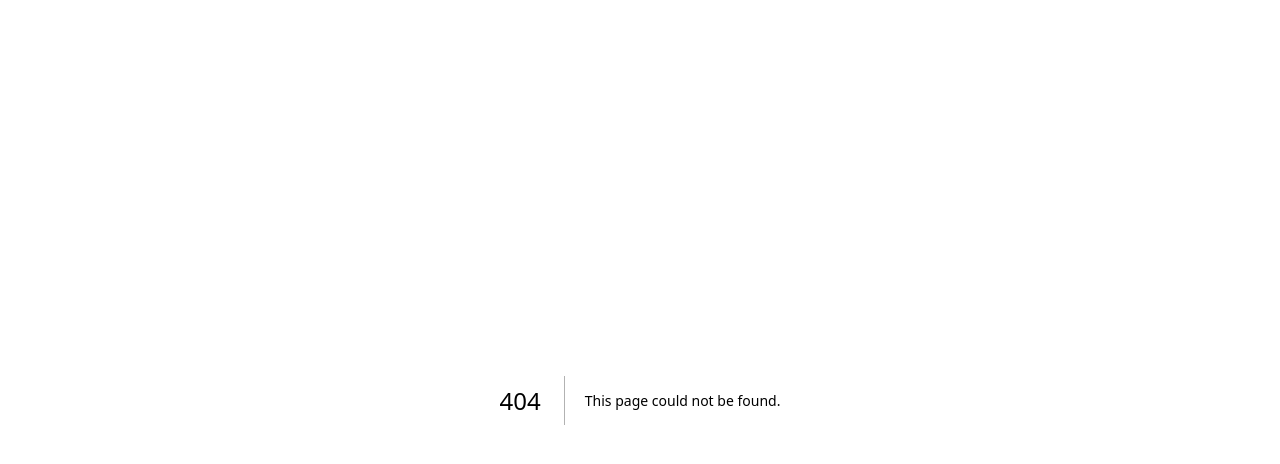
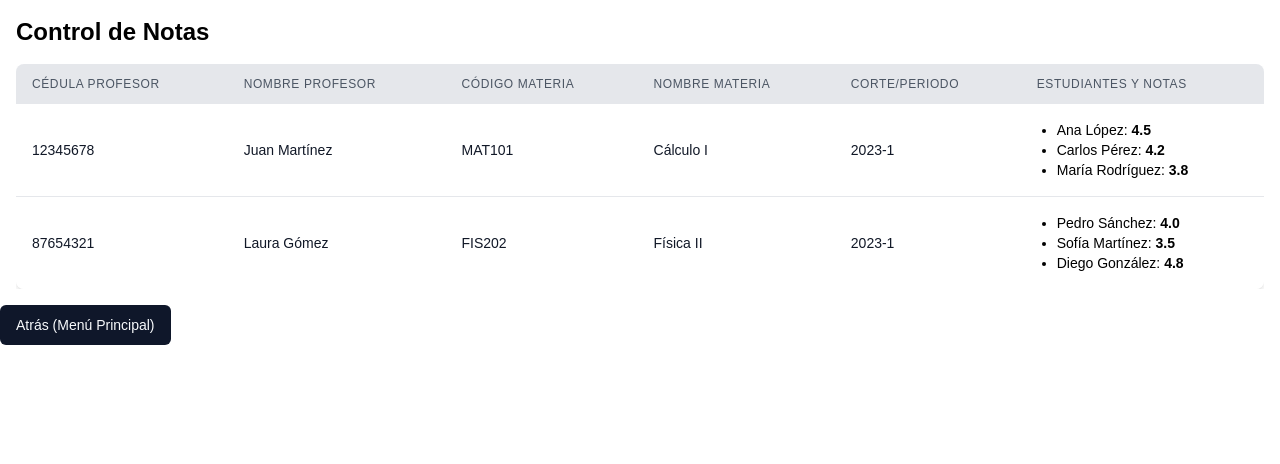
Before and after one commit to claurodz22/admin-postgraduate, a Next.js app: page /grades in a window 1280 px wide. Before the commit this address had no page. Shown: the top 464 px of the page. Built offline with nearby package versions, Linux system fonts and the light colour scheme.

Commit message:
10mo-avance

```diff
--- /dev/null
+++ b/src/app/components/control-notas.jsx
@@ -0,0 +1,96 @@
+'use client'
+
+import React, { useState, useEffect } from 'react'
+import { Button } from "@/components/ui/button"
+import { Input } from "@/components/ui/input"
+import { Label } from "@/components/ui/label"
+import Image from 'next/image'
+import { Card, CardHeader, CardTitle, CardDescription, CardContent } from "@/components/ui/card"
+import Link from 'next/link'
+
+
+const NotasEstudiantes = ({ estudiantes }) => (
+  <ul className="list-disc pl-5">
+    {estudiantes.map((estudiante, index) => (
+      <li key={index} className="text-sm">
+        {estudiante.nombre}: <span className="font-semibold">{estudiante.nota.toFixed(1)}</span>
+      </li>
+    ))}
+  </ul>
+)
+
+export default function ControlNotas() {
+  const [datos, setDatos] = useState([])
+
+  useEffect(() => {
+    // Simulación de carga de datos
+    const datosMock = [
+      {
+        cedulaProfesor: '12345678',
+        nombreProfesor: 'Juan Martínez',
+        codigoMateria: 'MAT101',
+        nombreMateria: 'Cálculo I',
+        corte: '2023-1',
+        estudiantes: [
+          { nombre: 'Ana López', nota: 4.5 },
+          { nombre: 'Carlos Pérez', nota: 4.2 },
+          { nombre: 'María Rodríguez', nota: 3.8 },
+        ],
+      },
+      {
+        cedulaProfesor: '87654321',
+        nombreProfesor: 'Laura Gómez',
+        codigoMateria: 'FIS202',
+        nombreMateria: 'Física II',
+        corte: '2023-1',
+        estudiantes: [
+          { nombre: 'Pedro Sánchez', nota: 4.0 },
+          { nombre: 'Sofía Martínez', nota: 3.5 },
+          { nombre: 'Diego González', nota: 4.8 },
+        ],
+      },
+    ]
+    setDatos(datosMock)
+  }, [])
+
+  return (
+    <><div className="container mx-auto p-4">
+          <h1 className="text-2xl font-bold mb-4">Control de Notas</h1>
+          <div className="overflow-x-auto">
+              <table className="min-w-full bg-white shadow-md rounded-lg overflow-hidden">
+                  <thead className="bg-gray-200">
+                      <tr>
+                          <th className="px-4 py-3 text-left text-xs font-medium text-gray-600 uppercase tracking-wider">Cédula Profesor</th>
+                          <th className="px-4 py-3 text-left text-xs font-medium text-gray-600 uppercase tracking-wider">Nombre Profesor</th>
+                          <th className="px-4 py-3 text-left text-xs font-medium text-gray-600 uppercase tracking-wider">Código Materia</th>
+                          <th className="px-4 py-3 text-left text-xs font-medium text-gray-600 uppercase tracking-wider">Nombre Materia</th>
+                          <th className="px-4 py-3 text-left text-xs font-medium text-gray-600 uppercase tracking-wider">Corte/Periodo</th>
+                          <th className="px-4 py-3 text-left text-xs font-medium text-gray-600 uppercase tracking-wider">Estudiantes y Notas</th>
+                      </tr>
+                  </thead>
+                  <tbody className="bg-white divide-y divide-gray-200">
+                      {datos.map((item, index) => (
+                          <tr key={index} className="hover:bg-gray-50">
+                              <td className="px-4 py-4 whitespace-nowrap text-sm text-gray-900">{item.cedulaProfesor}</td>
+                              <td className="px-4 py-4 whitespace-nowrap text-sm text-gray-900">{item.nombreProfesor}</td>
+                              <td className="px-4 py-4 whitespace-nowrap text-sm text-gray-900">{item.codigoMateria}</td>
+                              <td className="px-4 py-4 whitespace-nowrap text-sm text-gray-900">{item.nombreMateria}</td>
+                              <td className="px-4 py-4 whitespace-nowrap text-sm text-gray-900">{item.corte}</td>
+                              <td className="px-4 py-4">
+                                  <NotasEstudiantes estudiantes={item.estudiantes} />
+                              </td>
+                          </tr>
+                      ))}
+                  </tbody>
+              </table>
+          </div>
+          {datos.length === 0 && (
+              <p className="text-center py-4 text-gray-500">No hay datos para mostrar.</p>
+          )}
+      </div><div className="flex items-center space-x-8">
+              <Button asChild>
+                  <Link href="/home">Atrás (Menú Principal)</Link>
+              </Button>
+          </div></>
+  )
+}
--- a/src/app/components/login-form.jsx
+++ b/src/app/components/login-form.jsx
@@ -1,5 +1,5 @@
 "use client"
-import { useState } from 'react'
+import { useState, useEffect} from 'react'
 import { Button } from "@/components/ui/button"
 import { Input } from "@/components/ui/input"
 import { Label } from "@/components/ui/label"
@@ -10,6 +10,21 @@ import Link from 'next/link'
 export default function LoginForm() {
   const [email, setEmail] = useState('')
   const [password, setPassword] = useState('')
+  const [dateTime, setDateTime] = useState(''); // Estado para la fecha y hora
+
+  useEffect(() => {
+    const updateDateTime = () => {
+      const now = new Date();
+      const formattedDateTime = now.toLocaleString(); // Formato de fecha y hora según la configuración regional del navegador. Puedes personalizar el formato si necesitas algo específico.
+      setDateTime(formattedDateTime);
+    };
+
+    updateDateTime(); // Actualiza al montar el componente
+    const intervalId = setInterval(updateDateTime, 1000); // Actualiza cada segundo
+
+    return () => clearInterval(intervalId); // Limpia el intervalo al desmontar el componente
+  }, []);
+
 
   const handleSubmit = (e) => {
     e.preventDefault()
@@ -19,8 +34,13 @@ export default function LoginForm() {
 
   return (
     <div className="flex min-h-screen items-center justify-center bg-gray-50 py-12 px-4 sm:px-6 lg:px-8">
-      <div className="w-full max-w-md space-y-8">
-        <div className="flex flex-col items-center">
+
+
+    <div className="w-full max-w-md space-y-8"> {/* Este div ya tiene w-full */}
+      <div className="bg-blue-500 text-white p-4 mb-4 w-full"> {/* Franja azul a todo ancho */}
+        <p className="text-center">Universidad de Oriente, Núcleo Anzoátegui - {dateTime}</p>
+      </div>
+      <div className="flex flex-col items-center">
         <Image
           src="/Logo_UDO.svg.png"
           alt="Logo_UDO"
@@ -28,10 +48,10 @@ export default function LoginForm() {
           height={150}
           className="mb-4"
         />
-          <h2 className="mt-6 text-center text-3xl font-extrabold text-gray-900">
-            Control de Postgrado <br/> Ciencias Administrativas
-          </h2>
-        </div>
+        <h2 className="mt-6 text-center text-3xl font-extrabold text-gray-900">
+          Control de Postgrado <br/> Ciencias Administrativas
+        </h2>
+      </div>
         <form className="mt-8 space-y-6" onSubmit={handleSubmit}>
           <div className="space-y-4 rounded-md shadow-sm">
             <div>
--- /dev/null
+++ b/src/app/grades/page.jsx
@@ -0,0 +1,5 @@
+import ControlNotas from '../components/control-notas'
+
+export default function Home() {
+  return <ControlNotas />
+}
--- a/tsconfig.json
+++ b/tsconfig.json
@@ -31,7 +31,7 @@
     ".next/types/**/*.ts",
     "**/*.ts",
     "**/*.tsx"
-, "components/ui/card.jsx", "src/app/pagos/page.jsx", "src/app/components/tabla-pagos.jsx", "src/app/pagos/page.jsx", "src/app/components/tabla-pagos.jsx", "src/app/pagos/page.jsx", "src/app/components/tabla-pagos.jsx", "src/app/components/filtro-cedula.jsx", "src/app/pagos/page.jsx"  ],
+, "components/ui/card.jsx", "src/app/pagos/page.jsx", "src/app/components/tabla-pagos.jsx", "src/app/pagos/page.jsx", "src/app/components/tabla-pagos.jsx", "src/app/pagos/page.jsx", "src/app/components/tabla-pagos.jsx", "src/app/components/filtro-cedula.jsx", "src/app/pagos/page.jsx", "src/app/grades/page.jsx"  ],
   "exclude": [
     "node_modules"
   ]
```
